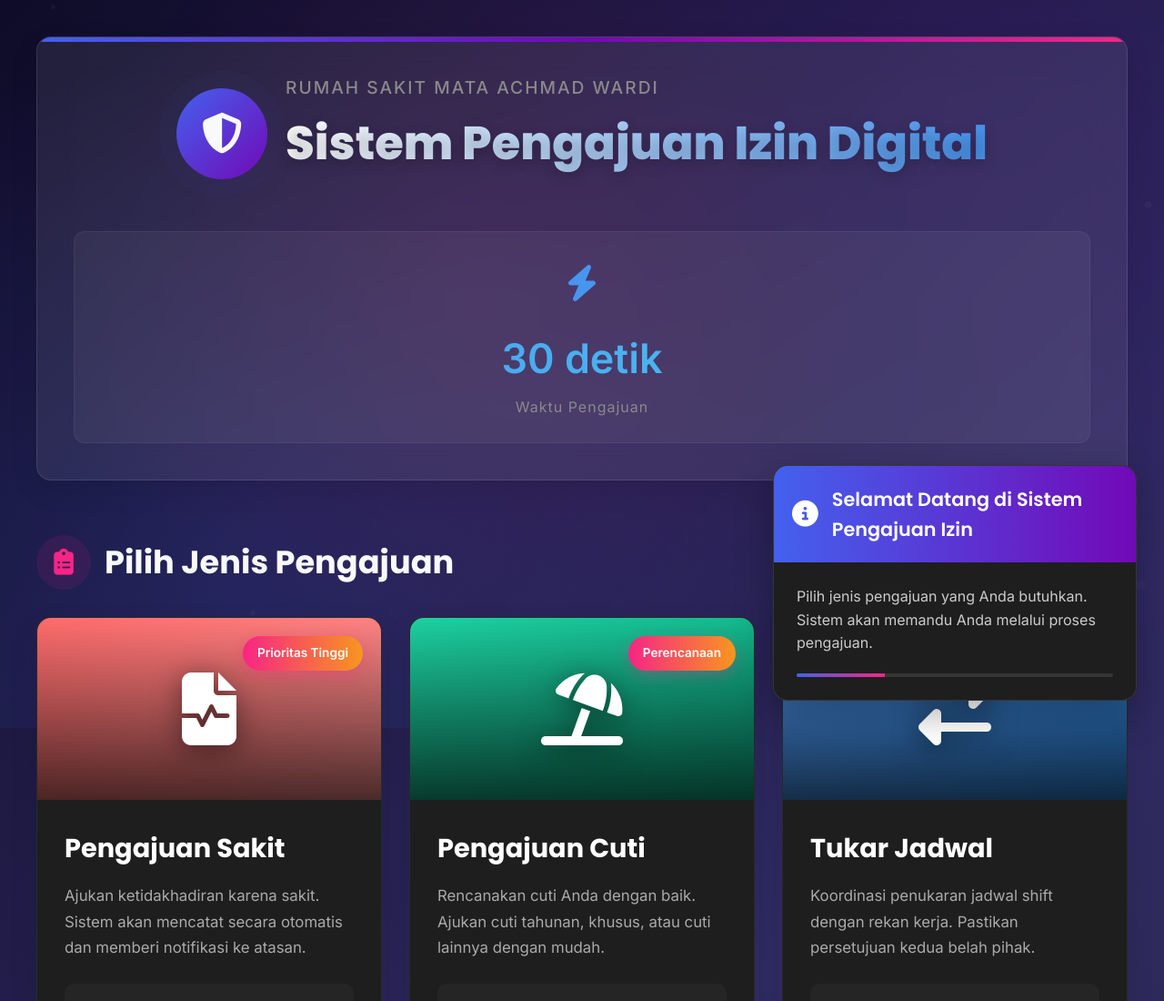
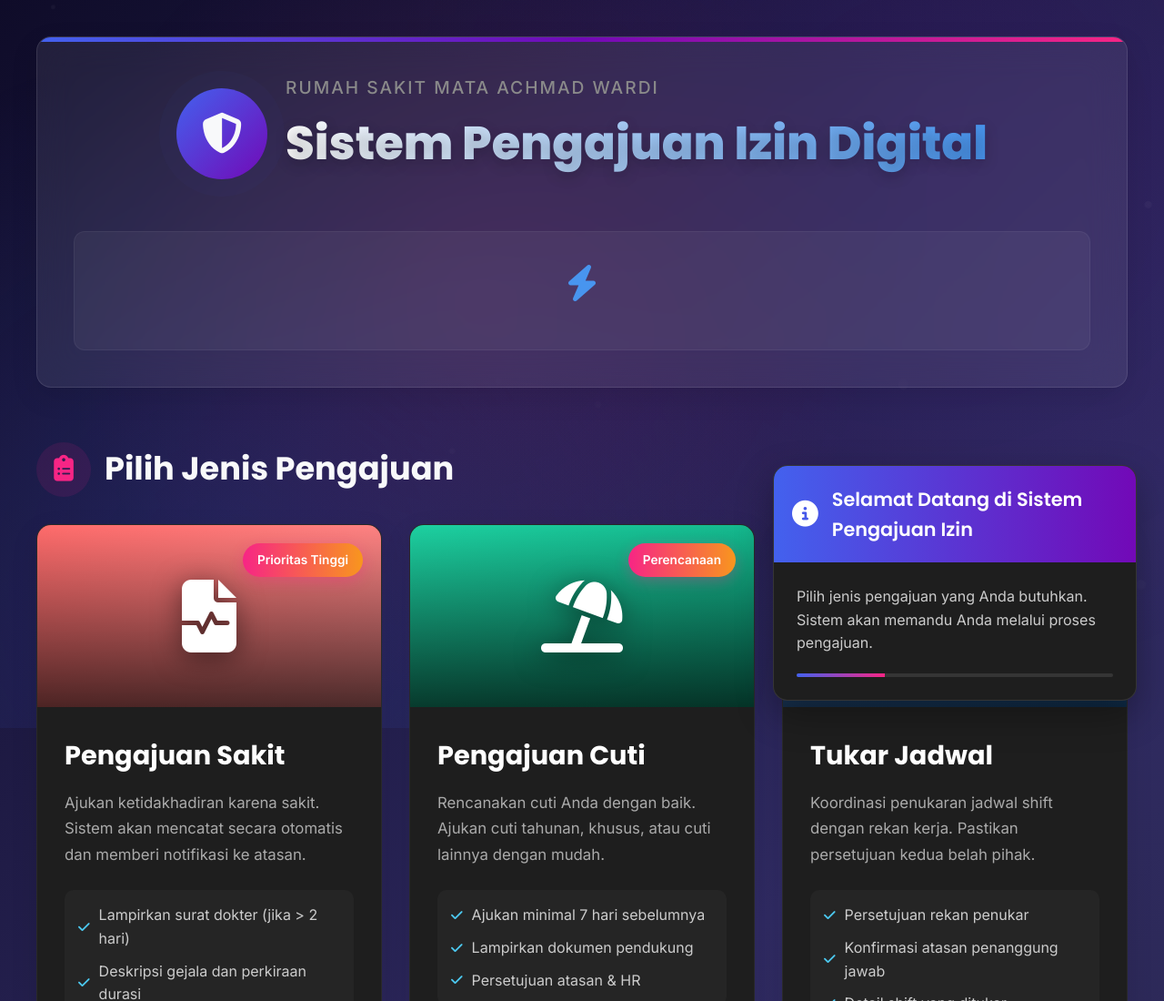
Before and after one commit to hendrihacker/RS-mata-achmad-wardi-Dokumen-absensi-, a plain HTML site: page index.html in a window 1280 px wide. Shown: the top 1100 px of the page at 91% size. Drawn offline with Linux system fonts and the light colour scheme.

Commit message:
Update index.html

```diff
--- a/index.html
+++ b/index.html
@@ -680,10 +680,6 @@
                     <div class="stat-icon">
                         <i class="fas fa-bolt"></i>
                     </div>
-                    <div class="stat-number">30 detik</div>
-                    <div class="stat-label">Waktu Pengajuan</div>
-                </div>
-
         </header>
 
         <!-- Main Content -->
```
